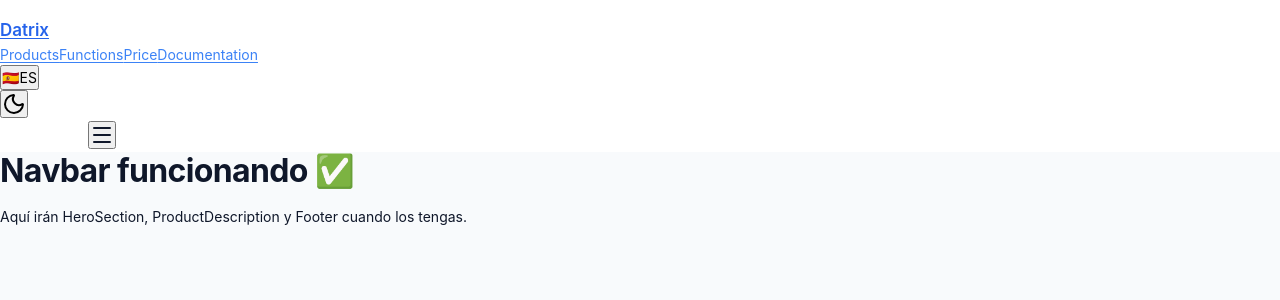
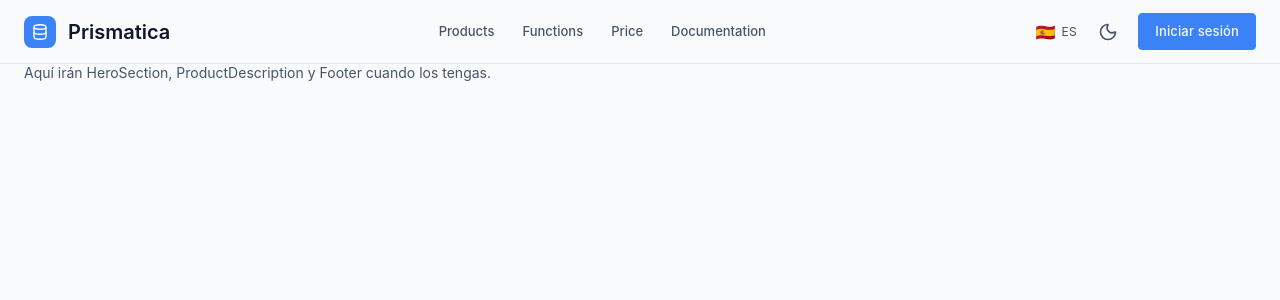
Before and after one commit to Univers42/transcendance, a React (Vite) app in the folder apps/frontend/: page / in a window 1280 px wide. Shown: the top 300 px of the page. Built offline with nearby package versions, Linux system fonts and the light colour scheme.

Commit message:
feat(navbar): Prismatica navbar ready and modular

```diff
--- a/apps/frontend/src/App.tsx
+++ b/apps/frontend/src/App.tsx
@@ -1,12 +1,10 @@
 // src/App.tsx
 import { useState, useEffect } from 'react';
-
-import { Navbar }   from './components/navbar/Navbar';
+import { Navbar } from './components/navbar/Navbar';
 import type { LanguageCode } from './components/navbar/types';
 import { LANGUAGES, NAV_LINKS } from './components/navbar/constants';
 
 export default function App() {
-
   const [darkMode, setDarkMode] = useState<boolean>(() => {
     try {
       const saved = localStorage.getItem('datrix-dark-mode');
@@ -19,22 +17,19 @@ export default function App() {
 
   const [language, setLanguage] = useState<LanguageCode>('ES');
 
+  // Sync data-theme attribute → activa los selectores [data-theme=dark] del CSS
   useEffect(() => {
+    document.documentElement.setAttribute('data-theme', darkMode ? 'dark' : 'light');
     try {
       localStorage.setItem('datrix-dark-mode', JSON.stringify(darkMode));
     } catch { /* ignore */ }
   }, [darkMode]);
 
   return (
-    <div className={darkMode ? 'dark' : ''} style={{ colorScheme: darkMode ? 'dark' : 'light' }}>
-      <div
-        className="min-h-screen transition-colors duration-300"
-        style={{
-          backgroundColor: 'var(--bg-primary)',
-          color: 'var(--text-primary)',
-          fontFamily: 'var(--font-sans)',
-        }}
-      >
+    <div className="app">
+
+      {/* ── Header ──────────────────────────────── */}
+      <div className="app__header">
         <Navbar
           darkMode={darkMode}
           setDarkMode={setDarkMode}
@@ -43,23 +38,16 @@ export default function App() {
           links={NAV_LINKS}
           languages={LANGUAGES}
         />
+      </div>
 
-        {/* pt-16 compensa la altura de la navbar fija (h-16 = 64px) */}
-        <main className="pt-16">
-          <div
-            className="max-w-7xl mx-auto px-4 py-20 text-center"
-            style={{ color: 'var(--text-primary)' }}
-          >
-            <h1 style={{ fontSize: '2rem', fontWeight: 700 }}>
-              Navbar funcionando ✅
-            </h1>
-            <p style={{ color: 'var(--text-secondary)', marginTop: '1rem' }}>
-              Aquí irán HeroSection, ProductDescription y Footer cuando los tengas.
-            </p>
-          </div>
-        </main>
+      {/* ── Main ────────────────────────────────── */}
+      <main className="app__main">
+        <div className="container">
+          <h1>Navbar funcionando ✅</h1>
+          <p>Aquí irán HeroSection, ProductDescription y Footer cuando los tengas.</p>
+        </div>
+      </main>
 
-      </div>
     </div>
   );
 }
--- a/apps/frontend/src/components/navbar/LanguageSelector.tsx
+++ b/apps/frontend/src/components/navbar/LanguageSelector.tsx
@@ -1,5 +1,6 @@
-import { useEffect, useRef, useState } from "react";
-import type { Language, LanguageCode } from "./types";
+// src/components/navbar/LanguageSelector.tsx
+import { useEffect, useRef, useState } from 'react';
+import type { Language, LanguageCode } from './types';
 
 interface Props {
   language: LanguageCode;
@@ -10,19 +11,17 @@ interface Props {
 export function LanguageSelector({ language, setLanguage, languages }: Props) {
   const [open, setOpen] = useState(false);
   const buttonRef = useRef<HTMLButtonElement>(null);
-  const menuRef = useRef<HTMLDivElement>(null);
+  const menuRef   = useRef<HTMLDivElement>(null);
 
-  const current =
-    languages.find((lang) => lang.code === language) ?? language[0];
+  const current = languages.find((l) => l.code === language) ?? languages[0];
 
   useEffect(() => {
     function onKeyDown(e: KeyboardEvent) {
-      if (e.key === "Escape") {
+      if (e.key === 'Escape') {
         setOpen(false);
         buttonRef.current?.focus();
       }
     }
-
     function onClickOutside(e: MouseEvent) {
       if (
         e.target instanceof Node &&
@@ -32,46 +31,61 @@ export function LanguageSelector({ language, setLanguage, languages }: Props) {
         setOpen(false);
       }
     }
-
-    document.addEventListener("keydown", onKeyDown);
-    document.addEventListener("mousedown", onClickOutside);
-
+    document.addEventListener('keydown', onKeyDown);
+    document.addEventListener('mousedown', onClickOutside);
     return () => {
-      document.removeEventListener("keydown", onKeyDown);
-      document.removeEventListener("mousedown", onClickOutside);
+      document.removeEventListener('keydown', onKeyDown);
+      document.removeEventListener('mousedown', onClickOutside);
     };
   }, []);
 
   return (
-    <div className="language-selector">
+    <div className="theme-toggle--dropdown" style={{ position: 'relative' }}>
+
+      {/* Trigger */}
       <button
         ref={buttonRef}
-        className="language-selector__trigger"
+        className="theme-toggle__button"
         aria-haspopup="menu"
         aria-expanded={open}
         onClick={() => setOpen((v) => !v)}
+        style={{ gap: '.375rem', minWidth: 'auto', padding: '.5rem .75rem' }}
       >
-        <span aria-hidden>{current.flag}</span>
-        <span>{current.code}</span>
+        <span aria-hidden="true" style={{ fontSize: '1rem', lineHeight: 1 }}>
+          {current.flag}
+        </span>
+        <span className="data-xs" style={{ fontFamily: 'inherit', letterSpacing: '.02em' }}>
+          {current.code}
+        </span>
       </button>
 
-      {open && (
-        <div ref={menuRef} role="menu" className="language-selector__menu">
+      {/* Dropdown */}
+      <div
+        ref={menuRef}
+        role="menu"
+        className={`theme-toggle__menu${open ? ' is-open' : ''}`}
+        style={{ minWidth: '10rem' }}
+      >
         {languages.map((lang) => (
           <button
             key={lang.code}
             role="menuitem"
+            className={`theme-toggle__option${lang.code === language ? ' theme-toggle__option--active' : ''}`}
             onClick={() => {
               setLanguage(lang.code);
               setOpen(false);
               buttonRef.current?.focus();
             }}
           >
-              {lang.flag} {lang.label}
+            <span aria-hidden="true" style={{ fontSize: '1rem' }}>{lang.flag}</span>
+            <span>{lang.label}</span>
+            <span className="data-xs" style={{ marginLeft: 'auto', fontFamily: 'inherit' }}>
+              {lang.code}
+            </span>
           </button>
         ))}
       </div>
-      )}
+
     </div>
   );
 }
--- a/apps/frontend/src/components/navbar/NavLinks.tsx
+++ b/apps/frontend/src/components/navbar/NavLinks.tsx
@@ -1,21 +1,13 @@
-import type { NavLink } from "./types";
+// src/components/navbar/NavLinks.tsx
+import type { NavLink } from './types';
 
 interface NavLinksProps {
   links: readonly NavLink[];
   onClick?: () => void;
-  variant?: "desktop" | "mobile";
+  variant?: 'desktop' | 'mobile';
 }
 
-export function NavLinks({
-  links,
-  onClick,
-  variant = "desktop",
-}: NavLinksProps) {
-  const baseClass =
-    variant === "desktop"
-      ? "px-4 py-2 rounded-lg"
-      : "flex items-center px-4 py-3 rounded-xl";
-
+export function NavLinks({ links, onClick, variant = 'desktop' }: NavLinksProps) {
   return (
     <>
       {links.map((link) => (
@@ -23,8 +15,11 @@ export function NavLinks({
           key={link.label}
           href={link.href}
           onClick={onClick}
-          className={`${baseClass} transition-colors duration-150`}
-          style={{ fontSize: "14px" }}
+          className={
+            variant === 'desktop'
+              ? 'header__nav-link'
+              : 'header__nav-link header__nav-link--mobile'
+          }
         >
           {link.label}
         </a>
--- a/apps/frontend/src/components/navbar/Navbar.tsx
+++ b/apps/frontend/src/components/navbar/Navbar.tsx
@@ -16,9 +16,7 @@ export function Navbar({
 }: NavbarProps) {
 
   const [menuOpen, setMenuOpen] = useState(false);
-  // No hace falta <boolean>, TypeScript infiere desde false
 
-  // Cierra el menú móvil si se redimensiona a escritorio
   useEffect(() => {
     function onResize(): void {
       if (window.innerWidth >= 1024) setMenuOpen(false);
@@ -27,130 +25,95 @@ export function Navbar({
     return () => window.removeEventListener('resize', onResize);
   }, []);
 
-  const navbarBg = darkMode
-    ? 'rgba(15, 23, 42, 0.92)'
-    : 'rgba(255, 255, 255, 0.92)';
+  return (
+    <header
+      className="header"
+      style={{ position: 'fixed', backdropFilter: 'blur(14px)', WebkitBackdropFilter: 'blur(14px)' }}
+    >
 
-  return (
-    <header className="fixed top-0 left-0 right-0 z-50">
-
-      {/* Barra principal */}
-      <div
-        className="border-b transition-colors duration-300"
-        style={{
-          backgroundColor: navbarBg,
-          borderColor: 'var(--border-default)',
-          backdropFilter: 'blur(14px)',
-          WebkitBackdropFilter: 'blur(14px)',
-        }}
-      >
-        <div className="max-w-7xl mx-auto px-4 sm:px-6">
-          <div className="flex items-center justify-between h-16">
+      {/* ── Barra principal ─────────────────────── */}
+      <div className="header__container">
 
         {/* Logo */}
-            <a href="/" className="flex items-center gap-2.5 shrink-0 select-none">
-              <div
-                className="w-8 h-8 rounded-lg flex items-center justify-center"
-                style={{ backgroundColor: 'var(--accent-default)' }}
+        <a href="/" className="header__brand" style={{ textDecoration: 'none' }}>
+          <span
+            style={{
+              width: '2rem', height: '2rem', borderRadius: '.5rem', flexShrink: 0,
+              display: 'flex', alignItems: 'center', justifyContent: 'center',
+              background: 'var(--prisma-accent)',
+            }}
           >
             <svg width="18" height="18" viewBox="0 0 18 18" fill="none">
               <ellipse cx="9" cy="4" rx="6" ry="2.25" stroke="white" strokeWidth="1.4" />
               <path d="M3 4v10c0 1.24 2.69 2.25 6 2.25s6-1.01 6-2.25V4" stroke="white" strokeWidth="1.4" />
               <path d="M3 9c0 1.24 2.69 2.25 6 2.25S15 10.24 15 9" stroke="white" strokeWidth="1.4" />
             </svg>
-              </div>
-              <span style={{ color: 'var(--text-primary)', fontSize: '17px', fontWeight: 600 }}>
-                Datrix
           </span>
+          <span className="header__title">Prismatica</span>
         </a>
 
-            {/* Links escritorio */}
-            <nav className="hidden lg:flex items-center gap-0.5">
+        {/* Links escritorio — .header__nav ya oculta bajo 1024px */}
+        <nav className="header__nav">
           <NavLinks links={links} variant="desktop" />
         </nav>
 
         {/* Controles derecha */}
-            <div className="flex items-center gap-1.5">
+        <div className="header__actions">
+
           <LanguageSelector
             language={language}
             setLanguage={setLanguage}
             languages={languages}
           />
 
-              {/* Dark mode solo escritorio */}
-              <div className="hidden lg:block">
-                <ThemeToggle
-                  darkMode={darkMode}
-                  toggle={() => setDarkMode(v => !v)}
-                />
+          {/* Dark mode — .theme-toggle ya oculta bajo 768px */}
+          <div className="theme-toggle">
+            <ThemeToggle darkMode={darkMode} toggle={() => setDarkMode(v => !v)} />
           </div>
 
-              {/* CTA solo escritorio */}
-              <a
-                href="#login"
-                className="hidden lg:inline-flex items-center px-4 py-2 rounded-lg"
-                style={{
-                  backgroundColor: 'var(--accent-default)',
-                  color: '#FFFFFF',
-                  fontSize: '14px',
-                  fontWeight: 500,
-                }}
-              >
+          {/* CTA escritorio — oculto en móvil, visible en lg */}
+          <a href="#login" className="btn btn--primary btn--sm header__cta">
             Iniciar sesión
           </a>
 
-              {/* Hamburguesa solo móvil */}
+          {/* Hamburguesa — visible en móvil, oculta en lg */}
           <button
             onClick={() => setMenuOpen(v => !v)}
-                className="lg:hidden flex items-center justify-center w-9 h-9 rounded-lg"
-                style={{ color: 'var(--text-secondary)' }}
+            className="btn btn--ghost btn--icon btn--sm header__hamburger"
             aria-label={menuOpen ? 'Cerrar menú' : 'Abrir menú'}
             aria-expanded={menuOpen}
           >
-                {menuOpen ? <X className="w-5 h-5" /> : <Menu className="w-5 h-5" />}
+            {menuOpen ? <X className="btn__icon" /> : <Menu className="btn__icon" />}
           </button>
-            </div>
 
         </div>
       </div>
-      </div>
 
-      {/* Menú móvil */}
+      {/* ── Menú móvil ──────────────────────────── */}
       <div
-        className="lg:hidden overflow-hidden border-b transition-all duration-300 ease-in-out"
         style={{
-          maxHeight: menuOpen ? '420px' : '0px',
+          overflow: 'hidden',
+          maxHeight: menuOpen ? '480px' : '0px',
           opacity: menuOpen ? 1 : 0,
-          backgroundColor: darkMode ? 'rgba(15,23,42,0.98)' : 'rgba(255,255,255,0.98)',
-          borderColor: menuOpen ? 'var(--border-default)' : 'transparent',
+          transition: 'max-height 300ms ease-in-out, opacity 200ms ease-in-out',
+          borderBottom: menuOpen ? '1px solid var(--prisma-border)' : 'none',
+          background: 'var(--prisma-bg-primary)',
           backdropFilter: 'blur(14px)',
         }}
       >
-        <div className="max-w-7xl mx-auto px-4 py-3 flex flex-col gap-0.5">
+        <div className="container" style={{ paddingTop: '.75rem', paddingBottom: '.75rem', display: 'flex', flexDirection: 'column', gap: '.25rem' }}>
 
-          <NavLinks
-            links={links}
-            variant="mobile"
-            onClick={() => setMenuOpen(false)}
-          />
+          <NavLinks links={links} variant="mobile" onClick={() => setMenuOpen(false)} />
 
-          <div className="mx-4 my-1.5 h-px" style={{ backgroundColor: 'var(--border-default)' }} />
+          <hr style={{ border: 'none', borderTop: '1px solid var(--prisma-border)', margin: '.5rem 0' }} />
 
-          <ThemeToggle
-            darkMode={darkMode}
-            toggle={() => setDarkMode(v => !v)}
-          />
+          <ThemeToggle darkMode={darkMode} toggle={() => setDarkMode(v => !v)} />
 
           <a
             href="#login"
             onClick={() => setMenuOpen(false)}
-            className="flex items-center justify-center mx-1 mt-1 mb-2 px-4 py-3 rounded-xl"
-            style={{
-              backgroundColor: 'var(--accent-default)',
-              color: '#FFFFFF',
-              fontSize: '14px',
-              fontWeight: 500,
-            }}
+            className="btn btn--primary btn--block"
+            style={{ marginTop: '.25rem', marginBottom: '.5rem' }}
           >
             Iniciar sesión
           </a>
--- a/apps/frontend/src/components/navbar/ThemeToggle.tsx
+++ b/apps/frontend/src/components/navbar/ThemeToggle.tsx
@@ -1,5 +1,5 @@
 // src/components/navbar/ThemeToggle.tsx
-import { Sun, Moon } from "lucide-react";
+import { Sun, Moon } from 'lucide-react';
 
 interface ThemeToggleProps {
   darkMode: boolean;
@@ -10,10 +10,13 @@ export function ThemeToggle({ darkMode, toggle }: ThemeToggleProps) {
   return (
     <button
       onClick={toggle}
-      aria-label={darkMode ? "Activar modo claro" : "Activar modo oscuro"}
+      className={`theme-toggle__button${darkMode ? ' theme-toggle__button--active' : ''}`}
+      aria-label={darkMode ? 'Activar modo claro' : 'Activar modo oscuro'}
     >
-      {" "}
-      {darkMode ? <Sun /> : <Moon />}
+      {darkMode
+        ? <Sun  className="theme-toggle__icon" />
+        : <Moon className="theme-toggle__icon" />
+      }
     </button>
   );
 }
--- a/apps/frontend/src/styles/layout/_header.scss
+++ b/apps/frontend/src/styles/layout/_header.scss
@@ -11,6 +11,7 @@
   height: 4rem;     // 64px
   background: $bg-primary;
   border-bottom: 1px solid $border-default;
+  width: 100%;
 
   @include theme('dark') {
     background: $dark-bg-primary;
@@ -91,3 +92,28 @@
     gap: $space-2;
   }
 }
+
+.header__cta {
+  display: none;
+
+  @media (min-width: 1024px) {
+    display: inline-flex;
+  }
+}
+
+// Hamburguesa: visible en móvil, oculta desde 1024px
+.header__hamburger {
+  display: flex;
+
+  @media (min-width: 1024px) {
+    display: none;
+  }
+}
+
+// Nav link versión móvil: ocupa todo el ancho con padding generoso
+.header__nav-link--mobile {
+  display: flex;
+  width: 100%;
+  padding: .75rem 1rem;
+  border-radius: .5rem;
+}
```
Also changed, not shown: apps/frontend/src/styles/main.css. Lines whose indentation alone changed are shown as unchanged.
